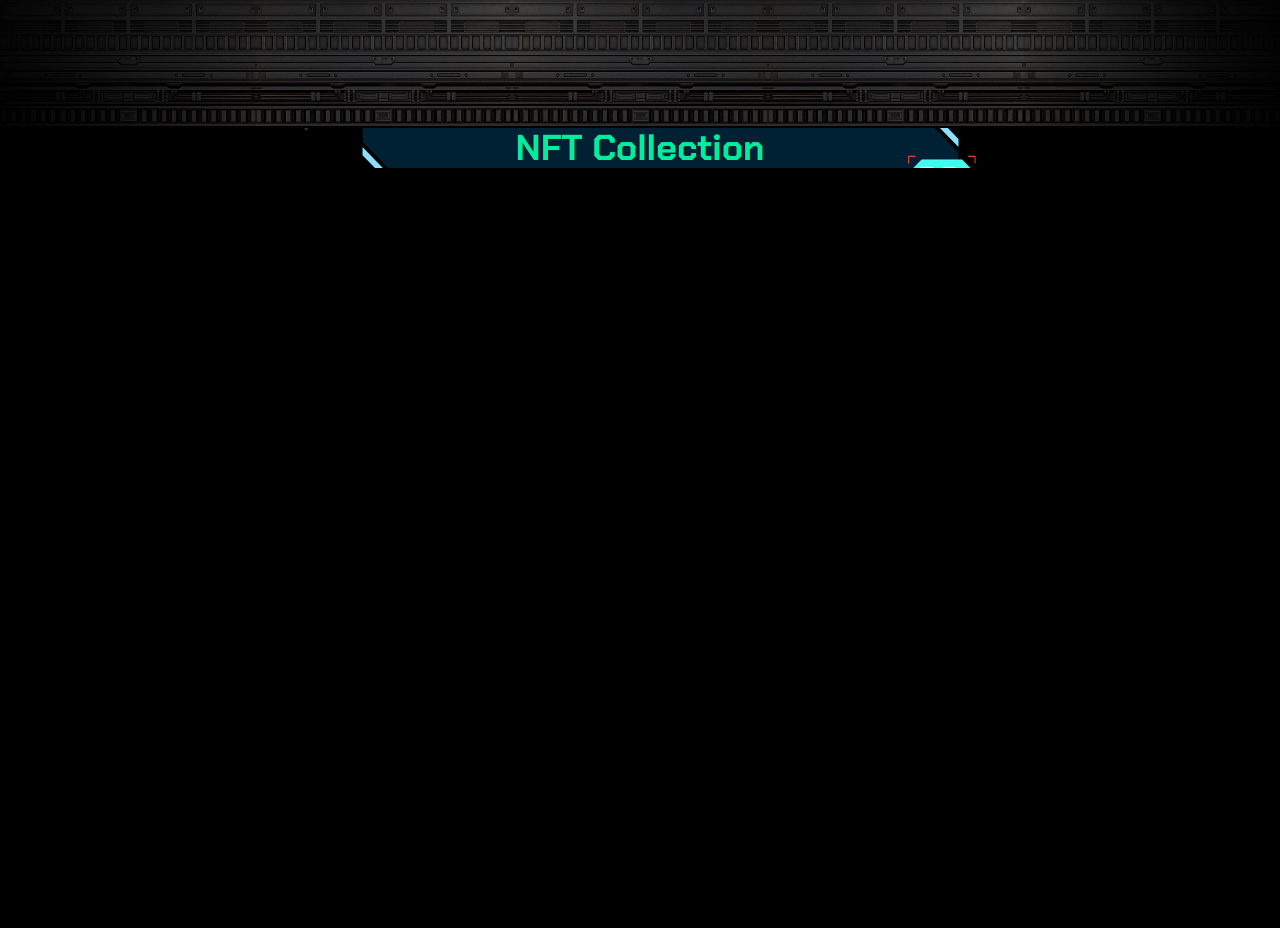
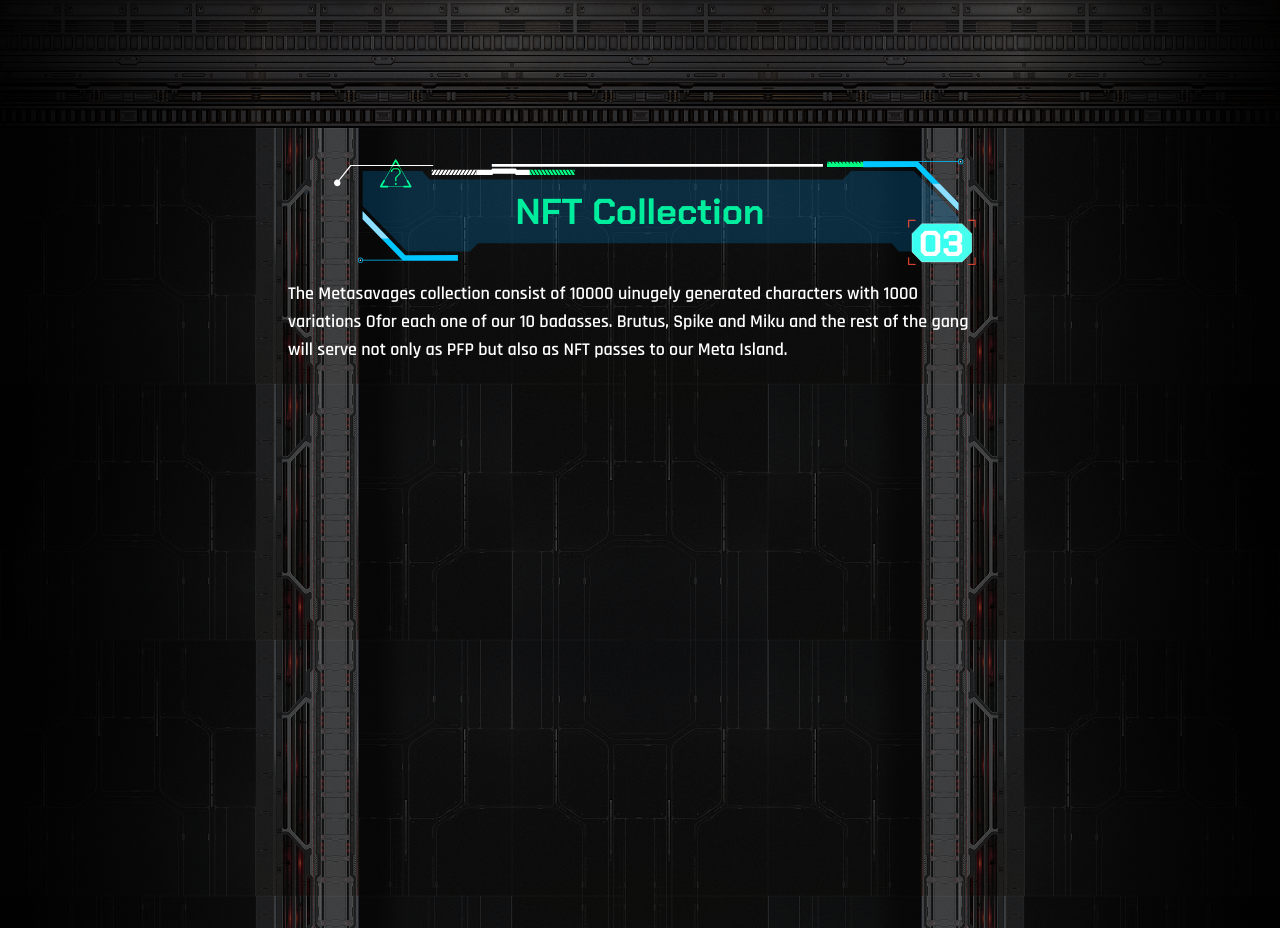
Before and after one commit to joaquinvaldezzz/metasavages.io, a Next.js app: page / in a window 1280 px wide. Shown: the part 2829-3757 px from the top of the page. Before the commit the page ends 2997 px from the top, so only its background shows below. Built offline with nearby package versions, Linux system fonts and the light colour scheme.

Commit message:
Create NFT section

```diff
--- /dev/null
+++ b/src/backgrounds/NFT.jsx
@@ -0,0 +1,93 @@
+export default function NFT() {
+  return (
+    <div className="pointer-events-none absolute select-none" role="grid">
+      <div className="grid grid-cols-3 lg:grid-cols-5" role="row">
+        <div className="hidden lg:block" role="gridcell">
+          <img src="/images/bg-nft/artboard-1.png" alt="" />
+        </div>
+
+        <div className="" role="gridcell">
+          <img src="/images/bg-nft/artboard-2.png" alt="" />
+        </div>
+
+        <div className="" role="gridcell">
+          <img src="/images/bg-nft/artboard-3.png" alt="" />
+        </div>
+
+        <div className="" role="gridcell">
+          <img src="/images/bg-nft/artboard-4.png" alt="" />
+        </div>
+
+        <div className="hidden lg:block" role="gridcell">
+          <img src="/images/bg-nft/artboard-5.png" alt="" />
+        </div>
+      </div>
+
+      <div className="grid grid-cols-3 lg:grid-cols-5" role="row">
+        <div className="hidden lg:block" role="gridcell">
+          <img src="/images/bg-nft/artboard-6.png" alt="" />
+        </div>
+
+        <div className="" role="gridcell">
+          <img src="/images/bg-nft/artboard-7.png" alt="" />
+        </div>
+
+        <div className="" role="gridcell">
+          <img src="/images/bg-nft/artboard-8.png" alt="" />
+        </div>
+
+        <div className="" role="gridcell">
+          <img src="/images/bg-nft/artboard-9.png" alt="" />
+        </div>
+
+        <div className="hidden lg:block" role="gridcell">
+          <img src="/images/bg-nft/artboard-10.png" alt="" />
+        </div>
+      </div>
+
+      <div className="grid grid-cols-3 lg:grid-cols-5" role="row">
+        <div className="hidden lg:block" role="gridcell">
+          <img src="/images/bg-nft/artboard-1.png" alt="" />
+        </div>
+
+        <div className="" role="gridcell">
+          <img src="/images/bg-nft/artboard-2.png" alt="" />
+        </div>
+
+        <div className="" role="gridcell">
+          <img src="/images/bg-nft/artboard-3.png" alt="" />
+        </div>
+
+        <div className="" role="gridcell">
+          <img src="/images/bg-nft/artboard-4.png" alt="" />
+        </div>
+
+        <div className="hidden lg:block" role="gridcell">
+          <img src="/images/bg-nft/artboard-5.png" alt="" />
+        </div>
+      </div>
+
+      <div className="grid grid-cols-3 lg:grid-cols-5" role="row">
+        <div className="hidden lg:block" role="gridcell">
+          <img src="/images/bg-nft/artboard-6.png" alt="" />
+        </div>
+
+        <div className="" role="gridcell">
+          <img src="/images/bg-nft/artboard-7.png" alt="" />
+        </div>
+
+        <div className="" role="gridcell">
+          <img src="/images/bg-nft/artboard-8.png" alt="" />
+        </div>
+
+        <div className="" role="gridcell">
+          <img src="/images/bg-nft/artboard-9.png" alt="" />
+        </div>
+
+        <div className="hidden lg:block" role="gridcell">
+          <img src="/images/bg-nft/artboard-10.png" alt="" />
+        </div>
+      </div>
+    </div>
+  )
+}
--- a/src/pages/index.jsx
+++ b/src/pages/index.jsx
@@ -3,6 +3,7 @@ import Title from '../components/Title'
 import Header from '../components/Header'
 import MetaIsland from '../backgrounds/MetaIsland'
 import Transistion1 from '../backgrounds/Transition1'
+import NFT from '../backgrounds/NFT'
 
 export default function Home() {
   return (
@@ -124,10 +125,20 @@ export default function Home() {
 
       <Transistion1 />
 
-      <section className="relative overflow-hidden">
-        <h2 className="heading type-1" data-number="03">
+      <section className="relative min-h-screen overflow-hidden">
+        <NFT />
+        <div className="absolute inset-0 bg-black/50" aria-hidden="true" />
+        <h2 className="heading type-1 mt-16 md:after:!right-3" data-number="03">
           NFT Collection
         </h2>
+
+        <div className="relative mx-auto max-w-screen-md px-8 pb-16">
+          <p className="mt-8 text-lg font-semibold sm:mt-12 lg:text-lg">
+            The Metasavages collection consist of 10000 uinugely generated characters with 1000
+            variations Ofor each one of our 10 badasses. Brutus, Spike and Miku and the rest of the
+            gang will serve not only as PFP but also as NFT passes to our Meta Island.
+          </p>
+        </div>
       </section>
     </Fragment>
   )
```
